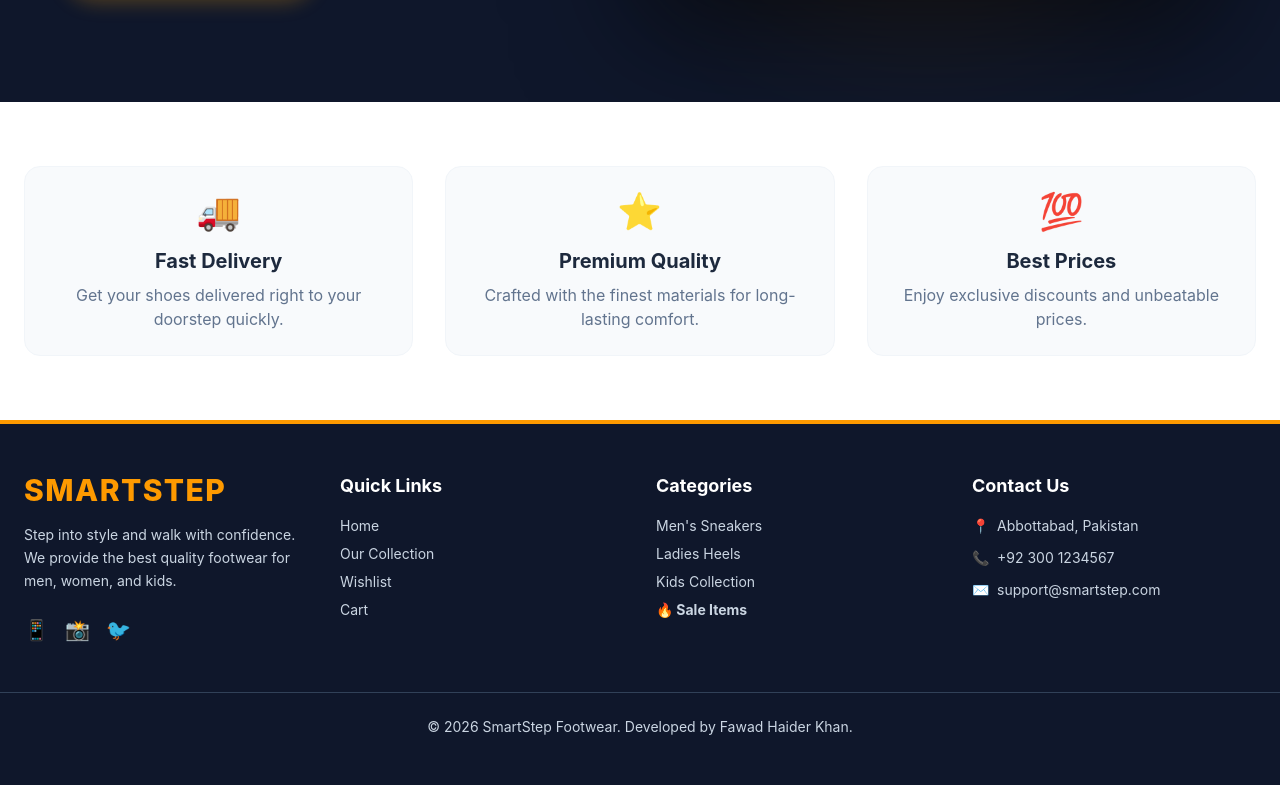
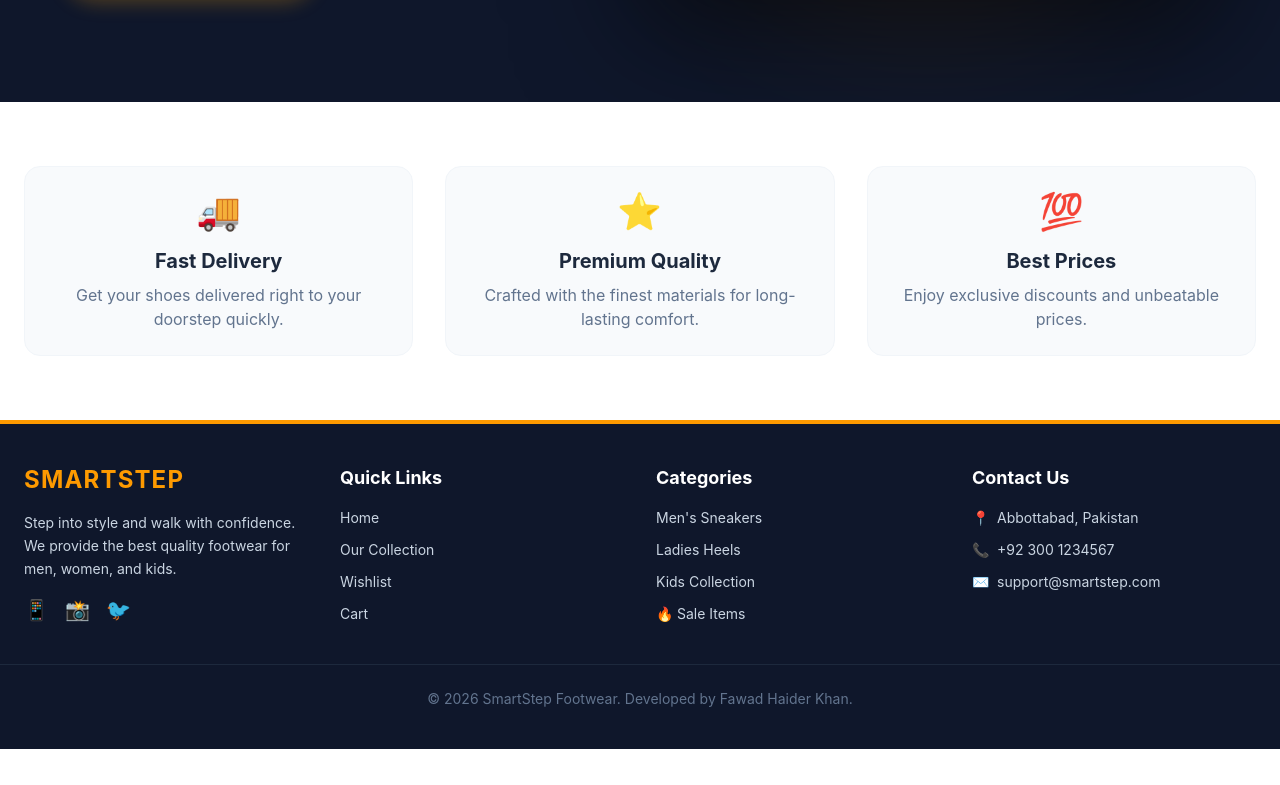
Before and after one commit to fawadhaiderkhanfk/SmartStep-Ecommerce, a React app in the folder frontend/: page / in a window 1280 px wide. Shown: the part 610-1395 px from the top of the page. After the commit the page ends 1359 px from the top, so only its background shows below. Built offline with nearby package versions, Linux system fonts and the light colour scheme; no server answers; the HTML template or start-up script is replaced by a standard one.

Commit message:
modification

```diff
--- a/frontend/src/components/Footer.jsx
+++ b/frontend/src/components/Footer.jsx
@@ -1,50 +1,70 @@
-import React from "react";
-import { Link } from "react-router-dom";
+import React from 'react';
+import { Link } from 'react-router-dom';
 
 const Footer = () => {
+  const scrollToTop = () => {
+    window.scrollTo({ top: 0, behavior: "smooth" });
+  };
+
   return (
-    <footer className="bg-slate-900 text-slate-300 py-12 border-t-4 border-amber-500 mt-auto">
+    <footer className="bg-slate-900 text-slate-300 py-10 border-t-4 border-amber-500 mt-auto">
       <div className="max-w-7xl mx-auto px-6 grid grid-cols-1 md:grid-cols-4 gap-8">
 
         {/* Brand Section */}
         <div>
-          <h2 className="text-3xl font-extrabold text-amber-500 mb-4 tracking-wider">SMARTSTEP</h2>
-          <p className="text-sm leading-relaxed mb-6">
+          <h2 className="text-2xl font-bold text-amber-500 mb-4 tracking-wider">SMARTSTEP</h2>
+          <p className="text-sm mb-4 leading-relaxed">
             Step into style and walk with confidence. We provide the best quality footwear for men, women, and kids.
           </p>
           <div className="flex gap-4 text-xl">
-            <span className="cursor-pointer hover:text-amber-500 transition">📱</span>
-            <span className="cursor-pointer hover:text-amber-500 transition">📸</span>
-            <span className="cursor-pointer hover:text-amber-500 transition">🐦</span>
+            <span className="cursor-pointer hover:-translate-y-1 transition transform">📱</span>
+            <span className="cursor-pointer hover:-translate-y-1 transition transform">📸</span>
+            <span className="cursor-pointer hover:-translate-y-1 transition transform">🐦</span>
           </div>
         </div>
 
         {/* Quick Links */}
         <div>
-          <h3 className="text-lg font-bold text-white mb-4">Quick Links</h3>
-          <ul className="space-y-2 text-sm flex flex-col">
-            <Link to="/" className="hover:text-amber-500 transition w-fit">Home</Link>
-            <Link to="/products" className="hover:text-amber-500 transition w-fit">Our Collection</Link>
-            <Link to="/wishlist" className="hover:text-amber-500 transition w-fit">Wishlist</Link>
-            <Link to="/cart" className="hover:text-amber-500 transition w-fit">Cart</Link>
+          <h3 className="text-white font-bold mb-4 text-lg">Quick Links</h3>
+          <ul className="flex flex-col gap-3 text-sm">
+            <li><Link to="/" onClick={scrollToTop} className="hover:text-amber-500 transition">Home</Link></li>
+            <li><Link to="/products" onClick={scrollToTop} className="hover:text-amber-500 transition">Our Collection</Link></li>
+            <li><Link to="/wishlist" onClick={scrollToTop} className="hover:text-amber-500 transition">Wishlist</Link></li>
+            <li><Link to="/cart" onClick={scrollToTop} className="hover:text-amber-500 transition">Cart</Link></li>
           </ul>
         </div>
 
-        {/* Categories (Links added with category state) */}
+        {/* Categories (Smart Links) */}
         <div>
-          <h3 className="text-lg font-bold text-white mb-4">Categories</h3>
-          <ul className="space-y-2 text-sm flex flex-col">
-            <Link to="/products" state={{ category: "Men" }} className="hover:text-amber-500 transition w-fit">Men's Sneakers</Link>
-            <Link to="/products" state={{ category: "Ladies" }} className="hover:text-amber-500 transition w-fit">Ladies Heels</Link>
-            <Link to="/products" state={{ category: "Kids" }} className="hover:text-amber-500 transition w-fit">Kids Collection</Link>
-            <Link to="/products" state={{ category: "Sale" }} className="hover:text-red-500 font-bold transition w-fit">🔥 Sale Items</Link>
+          <h3 className="text-white font-bold mb-4 text-lg">Categories</h3>
+          <ul className="flex flex-col gap-3 text-sm">
+            <li>
+              <Link to="/products" state={{ category: "Men" }} onClick={scrollToTop} className="hover:text-amber-500 transition">
+                Men's Sneakers
+              </Link>
+            </li>
+            <li>
+              <Link to="/products" state={{ category: "Ladies" }} onClick={scrollToTop} className="hover:text-amber-500 transition">
+                Ladies Heels
+              </Link>
+            </li>
+            <li>
+              <Link to="/products" state={{ category: "Kids" }} onClick={scrollToTop} className="hover:text-amber-500 transition">
+                Kids Collection
+              </Link>
+            </li>
+            <li>
+              <Link to="/products" state={{ category: "Sale" }} onClick={scrollToTop} className="hover:text-amber-500 transition">
+                🔥 Sale Items
+              </Link>
+            </li>
           </ul>
         </div>
 
-        {/* Contact Info */}
+        {/* Contact Us */}
         <div>
-          <h3 className="text-lg font-bold text-white mb-4">Contact Us</h3>
-          <ul className="space-y-3 text-sm">
+          <h3 className="text-white font-bold mb-4 text-lg">Contact Us</h3>
+          <ul className="flex flex-col gap-3 text-sm">
             <li className="flex items-center gap-2"><span>📍</span> Abbottabad, Pakistan</li>
             <li className="flex items-center gap-2"><span>📞</span> +92 300 1234567</li>
             <li className="flex items-center gap-2"><span>✉️</span> support@smartstep.com</li>
@@ -52,8 +72,9 @@ const Footer = () => {
         </div>
       </div>
 
-      <div className="max-w-7xl mx-auto px-6 mt-12 pt-6 border-t border-slate-700 text-center text-sm">
-        <p>&copy; {new Date().getFullYear()} SmartStep Footwear. Developed by Fawad Haider Khan.</p>
+      {/* Copyright Bar */}
+      <div className="border-t border-slate-800 mt-10 pt-6 text-center text-xs md:text-sm text-slate-500 px-6">
+        © 2026 SmartStep Footwear. Developed by Fawad Haider Khan.
       </div>
     </footer>
   );
```
